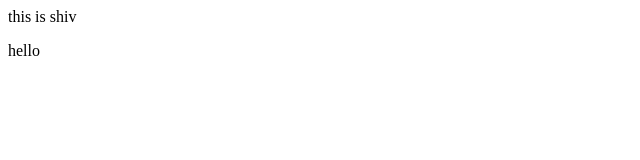
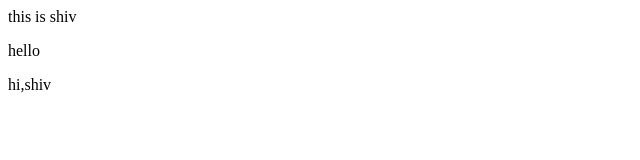
Before and after one commit to Yanitsharma/local1repo, a plain HTML site: page localrepo2/index.html in a window 1280 px wide. Shown: the full height of the page, 0-640 px from the left. Drawn offline with Linux system fonts and the light colour scheme.

Commit message:
add features

```diff
--- a/localrepo2/index.html
+++ b/localrepo2/index.html
@@ -1,2 +1,3 @@
 <p>this is shiv</p>
 <p>hello</p>
+<p>hi,shiv</p>
```
